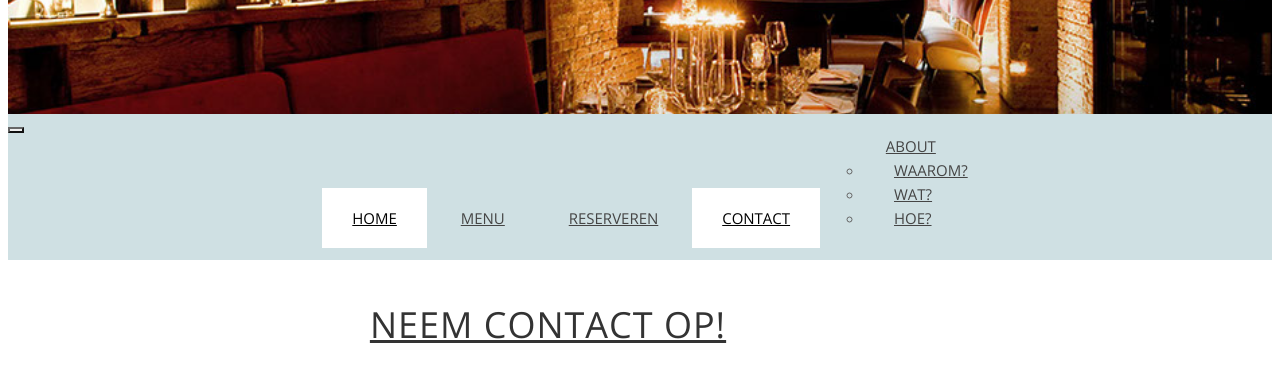
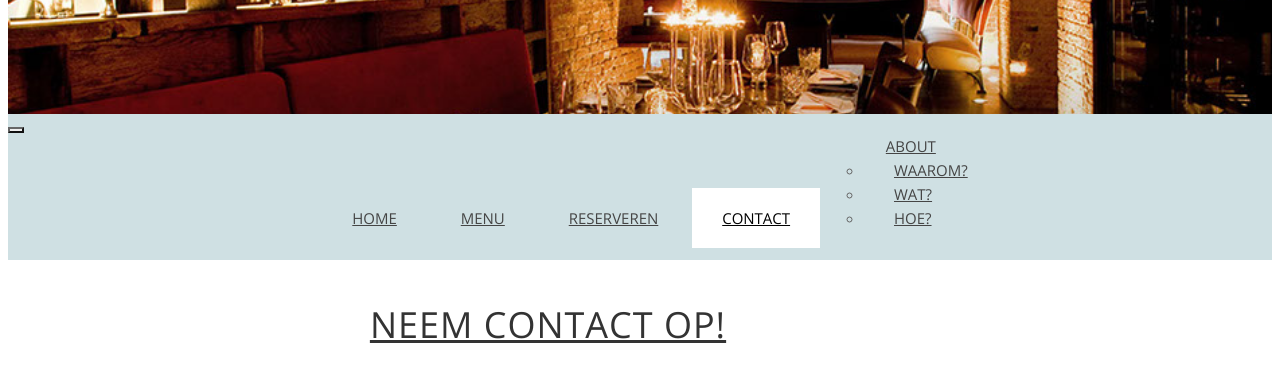
Before and after one commit to mich016/mich016.github.io, a plain HTML site: page single.html in a window 1280 px wide. Shown: the part 406-777 px from the top of the page. Drawn offline with nearby package versions, Linux system fonts and the light colour scheme; some icons are missing; a web font is replaced by a local one.

Commit message:
added single

```diff
--- a/single.html
+++ b/single.html
@@ -43,7 +43,7 @@
 			<div class="navbar-collapse collapse">
 
 				<ul class="nav navbar-nav">
-					<li class="active"><a href="index.html">Home</a></li>
+					<li><a href="index.html">Home</a></li>
 					<li><a href="about.html">Menu</a></li>
                     <li><a href="blog.html">Reserveren</a></li>
                     <li class ="active"><a href="single.html">Contact</a></li>
```
